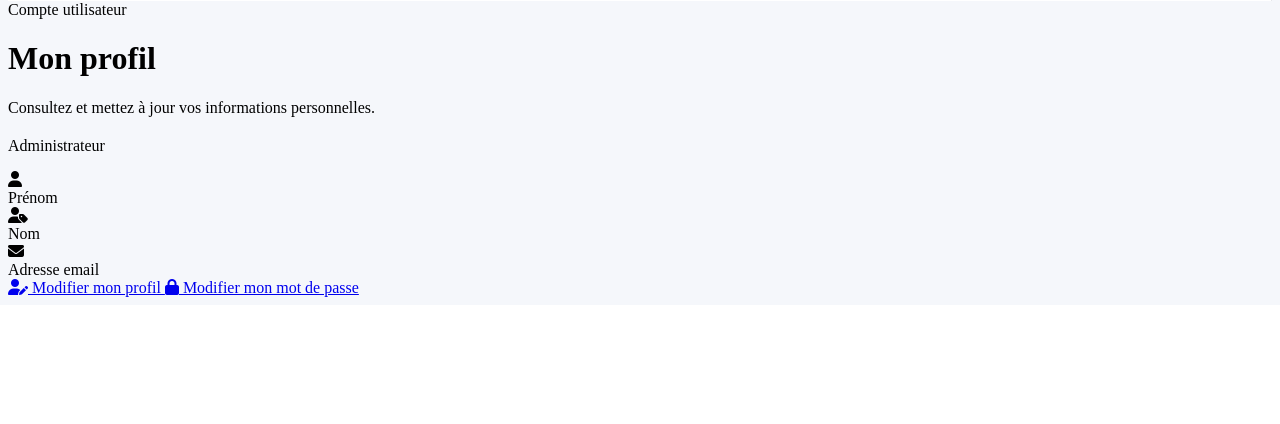
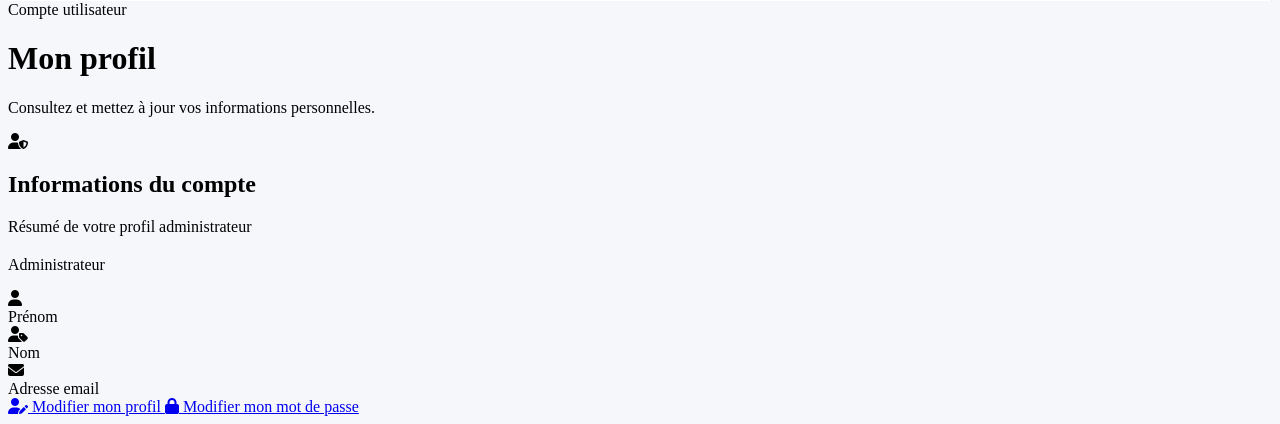
Before and after one commit to Baazizahmed/trouve-ton-remede, a Symfony app: template templates/pages/admin/profile/index.html.twig in a window 1280 px wide. Shown: the part 860-1284 px from the top of the page. Before the commit the page ends 1157 px from the top, so only its background shows below. Run offline with Twig, Linux system fonts and the light colour scheme; the template is opened without the code that fills it, so the values that code supplies are empty; some libraries are stand-ins or nearby versions.

Commit message:
feat(admin): add reusable info card component

```diff
--- a/assets/styles/app.scss
+++ b/assets/styles/app.scss
@@ -25,6 +25,7 @@ $border-color: $border;
 // components
 @import "./components/visitor/header_visitor";
 @import "./components/admin/page_header";
+@import "./components/admin/info_card";
 
 
 // layout
--- /dev/null
+++ b/templates/components/admin/info_card.html.twig
@@ -0,0 +1,40 @@
+{% set title = title|default('') %}
+{% set subtitle = subtitle|default(null) %}
+{% set icon = icon|default(null) %}
+{% set content = content|default('') %}
+{% set footer = footer|default(null) %}
+{% set card_class = card_class|default('') %}
+
+<section class="admin-info-card {{ card_class }}">
+    {% if title or subtitle or icon %}
+        <header class="admin-info-card__header">
+            <div class="admin-info-card__heading">
+                {% if icon %}
+                    <span class="admin-info-card__icon">
+                        <i class="fa-solid fa-{{ icon }}"></i>
+                    </span>
+                {% endif %}
+
+                <div class="admin-info-card__header-text">
+                    {% if title %}
+                        <h2 class="admin-info-card__title">{{ title }}</h2>
+                    {% endif %}
+
+                    {% if subtitle %}
+                        <p class="admin-info-card__subtitle mb-0">{{ subtitle }}</p>
+                    {% endif %}
+                </div>
+            </div>
+        </header>
+    {% endif %}
+
+    <div class="admin-info-card__body">
+        {{ content|raw }}
+    </div>
+
+    {% if footer %}
+        <footer class="admin-info-card__footer">
+            {{ footer|raw }}
+        </footer>
+    {% endif %}
+</section>
--- a/templates/pages/admin/profile/index.html.twig
+++ b/templates/pages/admin/profile/index.html.twig
@@ -14,80 +14,85 @@
 
     {% include 'components/alert.html.twig' %}
 
-    <div class="row justify-content-center">
-        <div class="col-lg-8">
-            <div class="card border-0 shadow-sm admin-profile-card">
-                <div class="card-body">
-
-                    <div class="admin-profile-card__header">
-                        <div class="admin-profile-card__avatar">
+    {% set info_card_content %}
+        <div class="admin-summary-identity">
+            <div class="admin-summary-avatar">
                 {{ app.user.firstName|first|upper }}{{ app.user.lastName|first|upper }}
             </div>
 
-                        <div>
-                            <h2 class="admin-profile-card__name">
+            <div class="admin-summary-identity__content">
+                <h2 class="admin-summary-identity__title">
                     {{ app.user.firstName }} {{ app.user.lastName }}
                 </h2>
-
-                            <p class="admin-profile-card__role mb-0">
+                <p class="admin-summary-identity__subtitle">
                     Administrateur
                 </p>
             </div>
         </div>
 
-                    <div class="admin-profile-card__infos">
-
-                        <div class="admin-profile-card__row">
-                            <div class="admin-profile-card__icon">
+        <div class="admin-summary-list">
+            <div class="admin-summary-list__row">
+                <div class="admin-summary-list__icon">
                     <i class="fa-solid fa-user"></i>
                 </div>
 
-                            <div class="admin-profile-card__content">
-                                <span class="admin-profile-card__label">Prénom</span>
-                                <span class="admin-profile-card__value">{{ app.user.firstName }}</span>
+                <div class="admin-summary-list__content">
+                    <span class="admin-summary-list__label">Prénom</span>
+                    <span class="admin-summary-list__value">{{ app.user.firstName }}</span>
                 </div>
             </div>
 
-                        <div class="admin-profile-card__row">
-                            <div class="admin-profile-card__icon">
+            <div class="admin-summary-list__row">
+                <div class="admin-summary-list__icon">
                     <i class="fa-solid fa-user-tag"></i>
                 </div>
 
-                            <div class="admin-profile-card__content">
-                                <span class="admin-profile-card__label">Nom</span>
-                                <span class="admin-profile-card__value">{{ app.user.lastName }}</span>
+                <div class="admin-summary-list__content">
+                    <span class="admin-summary-list__label">Nom</span>
+                    <span class="admin-summary-list__value">{{ app.user.lastName }}</span>
                 </div>
             </div>
 
-                        <div class="admin-profile-card__row">
-                            <div class="admin-profile-card__icon">
+            <div class="admin-summary-list__row">
+                <div class="admin-summary-list__icon">
                     <i class="fa-solid fa-envelope"></i>
                 </div>
 
-                            <div class="admin-profile-card__content">
-                                <span class="admin-profile-card__label">Adresse email</span>
-                                <span class="admin-profile-card__value text-break">{{ app.user.email }}</span>
+                <div class="admin-summary-list__content">
+                    <span class="admin-summary-list__label">Adresse email</span>
+                    <span class="admin-summary-list__value text-break">
+                        {{ app.user.email }}
+                    </span>
                 </div>
             </div>
+        </div>
+    {% endset %}
 
-                    </div>
-
-                    <div class="admin-profile-card__actions">
+    {% set info_card_footer %}
+        <div class="admin-info-card__footer-actions">
             <a href="{{ path('app_admin_profile_edit_profile') }}"
-                           class="btn btn-outline-primary admin-profile-btn">
+               class="btn btn-outline-primary">
                 <i class="fa-solid fa-user-pen me-2"></i>
                 Modifier mon profil
             </a>
 
             <a href="{{ path('app_admin_profile_edit_password') }}"
-                           class="btn btn-primary admin-profile-btn">
+               class="btn btn-primary">
                 <i class="fa-solid fa-lock me-2"></i>
                 Modifier mon mot de passe
             </a>
         </div>
+    {% endset %}
 
-                </div>
-            </div>
+    <div class="row justify-content-center">
+        <div class="col-lg-8">
+            {% include 'components/admin/info_card.html.twig' with {
+                title: 'Informations du compte',
+                subtitle: 'Résumé de votre profil administrateur',
+                icon: 'user-shield',
+                content: info_card_content,
+                footer: info_card_footer
+            } %}
         </div>
     </div>
 
```
Also changed, not shown: assets/styles/components/admin/_info_card.scss (added, +153 -0 lines), templates/pages/admin/profile/edit_password.html.twig (+12 -9 lines), templates/pages/admin/profile/edit_profile.html.twig (+11 -8 lines), templates/pages/admin/setting/edit.html.twig (+12 -5 lines), templates/pages/admin/setting/index.html.twig (+26 -36 lines). Lines whose indentation alone changed are shown as unchanged.
